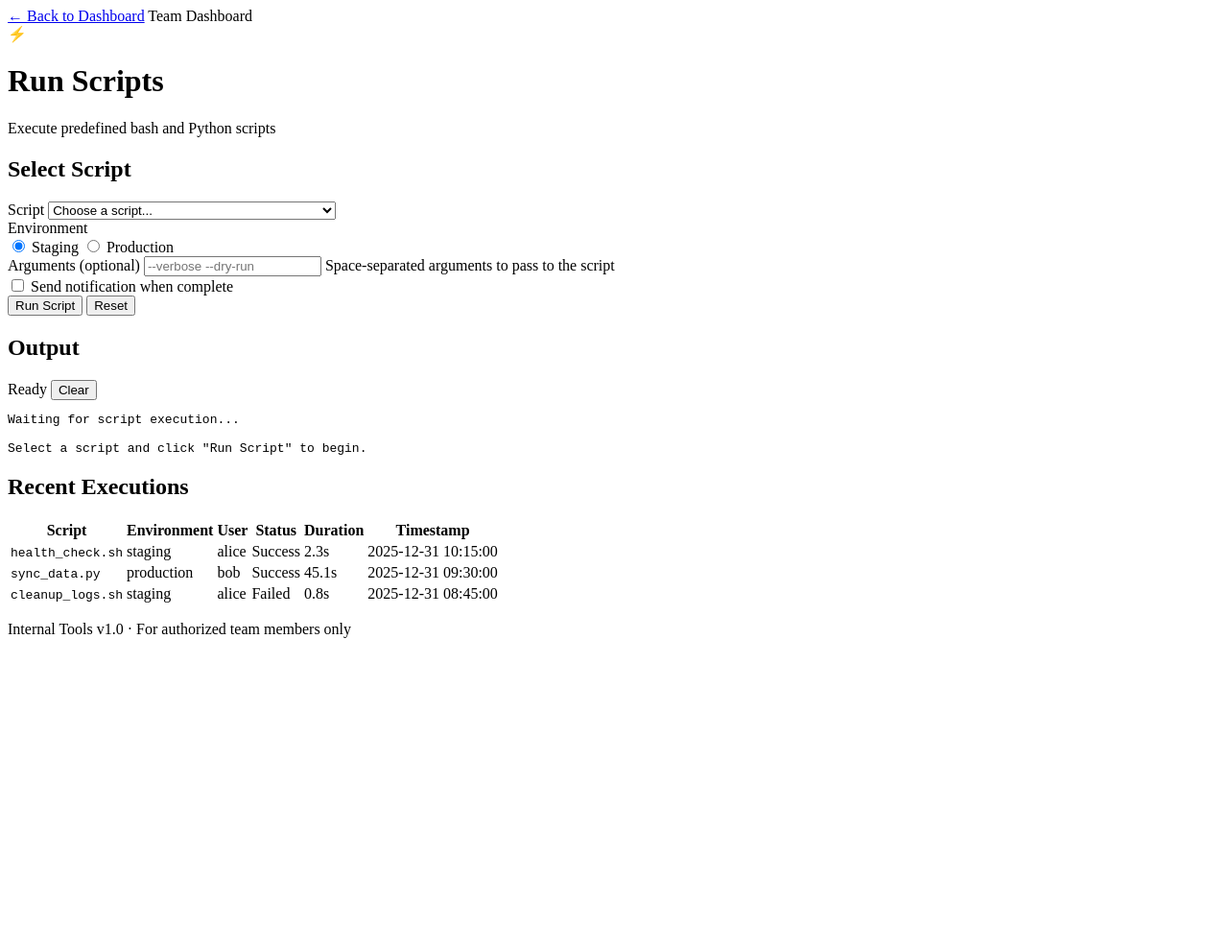
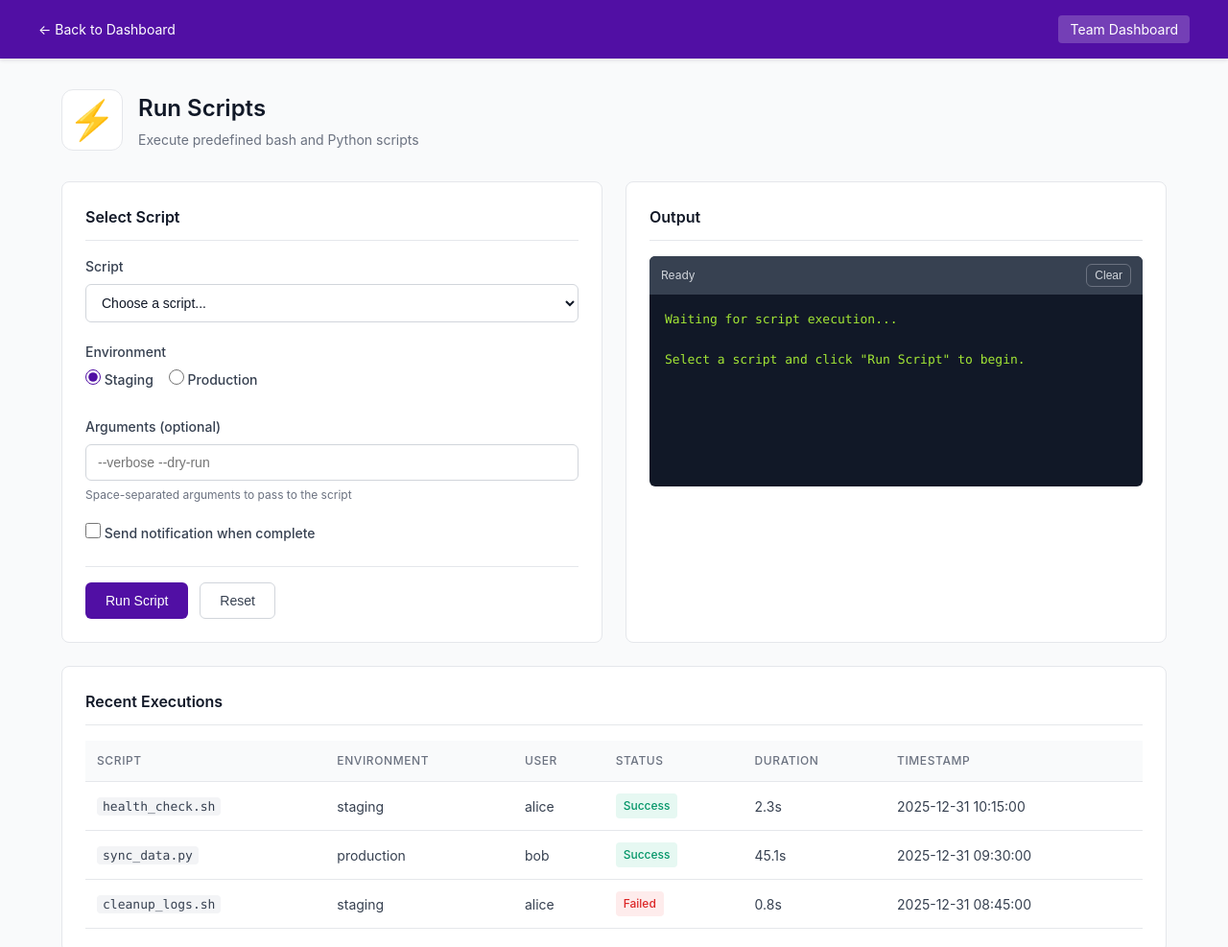
Before and after one commit to ruyca-glia/glia-ce-tool-hackathon2, a plain HTML site: page tool_scripts.html in a window 1280 px wide. Shown: the top 987 px of the page at 96% size. Before the commit the page ends 800 px from the top, so only its background shows below. Drawn offline with Linux system fonts and the light colour scheme; the site is published under a folder, as on GitHub Pages, so addresses that start at the root find nothing.

Commit message:
final changes for github pages

```diff
--- a/tool_scripts.html
+++ b/tool_scripts.html
@@ -4,8 +4,8 @@
     <meta charset="UTF-8">
     <meta name="viewport" content="width=device-width, initial-scale=1.0">
     <title>Run Scripts - Internal Tools</title>
-    <link rel="stylesheet" href="/static/css/styles.css">
-    <link rel="stylesheet" href="/static/css/tool-page.css">
+    <link rel="stylesheet" href="./static/css/styles.css">
+    <link rel="stylesheet" href="./static/css/tool-page.css">
 </head>
 <body>
     <header class="header">
```
